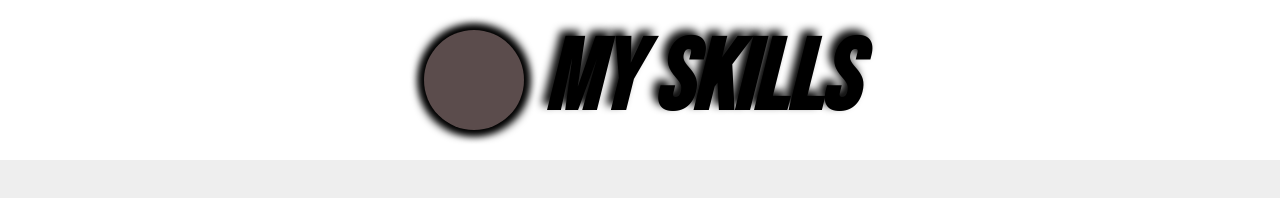
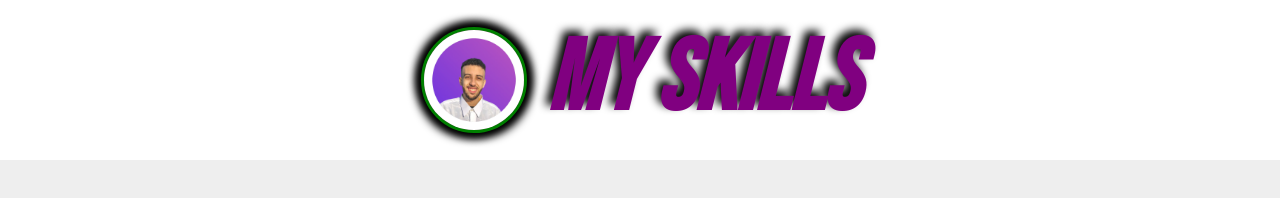
Before and after one commit to ZakaDev22/MySkillsProfile, a plain HTML site: page index.html in a window 1280 px wide. Drawn offline with Linux system fonts and the light colour scheme.

Commit message:
Finishing The Header Part And Add My Image To Image Box

```diff
--- a/header.css
+++ b/header.css
@@ -16,6 +16,7 @@ header {
     width: 100px;
     height: 100px;
     background-color: rgb(91, 76, 76);
+    border:  3px solid green;
     border-radius: 50%;
     overflow: hidden;
     box-shadow: -5px -5px 8px black,
@@ -24,9 +25,15 @@ header {
         5px -5px 8px black;
 }
 
+.container header .image-box img {
+    width: inherit;
+    width: inherit;
+}
+
 .container header h1 {
 
     font-family: "Bebas Neue", sans-serif;
+    color: purple;
     font-size: 100px;
     font-weight: 700;
     font-style: italic;
--- a/index.html
+++ b/index.html
@@ -16,7 +16,7 @@
         <header>
 
             <div class="image-box">
-                <img src="" alt="">
+                <img src="MyProfileImage.png" alt="">
             </div>
 
             <h1>My Skills</h1>
```
Also changed, not shown: MyProfileImage.png (added).
